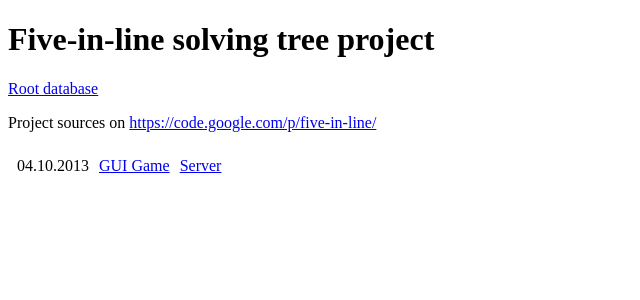
After one commit to lopdog101/five-in-line, a PHP site: page /index.php in a window 1280 px wide. The commit adds this page. Shown: the top 300 px of the page, without its empty margins (0-640 px from the left). Run offline with PHP 8.4, Linux system fonts and the light colour scheme.

Commit message:
Add download on WEB site
git-svn-id: https://five-in-line.googlecode.com/svn/trunk@83 eb107457-74e5-4d44-a7ce-0c97796e0735

```diff
--- /dev/null
+++ b/www/var/www/fiveinline/index.php
@@ -0,0 +1,24 @@
+<!DOCTYPE HTML PUBLIC "-//W3C//DTD HTML 4.01 Transitional//EN"
+"http://www.w3.org/TR/html4/loose.dtd">
+<html>
+<head>
+<title>Five-in-line project</title>
+<meta http-equiv="Content-Type" content="text/html; charset=utf-8">
+</head>
+<body>
+<h1>Five-in-line solving tree project</h1>
+<p><a href="solutions/root/">Root database</a></p>
+<p>Project sources on <a href="https://code.google.com/p/five-in-line/">https://code.google.com/p/five-in-line/</a></p>
+<table cellSpacing="8">
+<?
+function add_version($d,$m,$y)
+{
+	echo "<tr><td>$d.$m.$y</td><td><a href=\"download/five_in_line$y$m$d.zip\">GUI Game</a><td><a href=\"download/db$y$m$d.zip\">Server</a></td></tr>";
+}
+
+add_version("04","10","2013");
+?>
+
+</table>
+</body>
+</html>
```
Also changed, not shown: www/var/www/fiveinline/index.htm (deleted, +0 -11 lines), www/var/www/fiveinline/solutions/index.inc (+9 -0 lines), www/var/www/fiveinline/solutions/root/index.php (+0 -8 lines).
